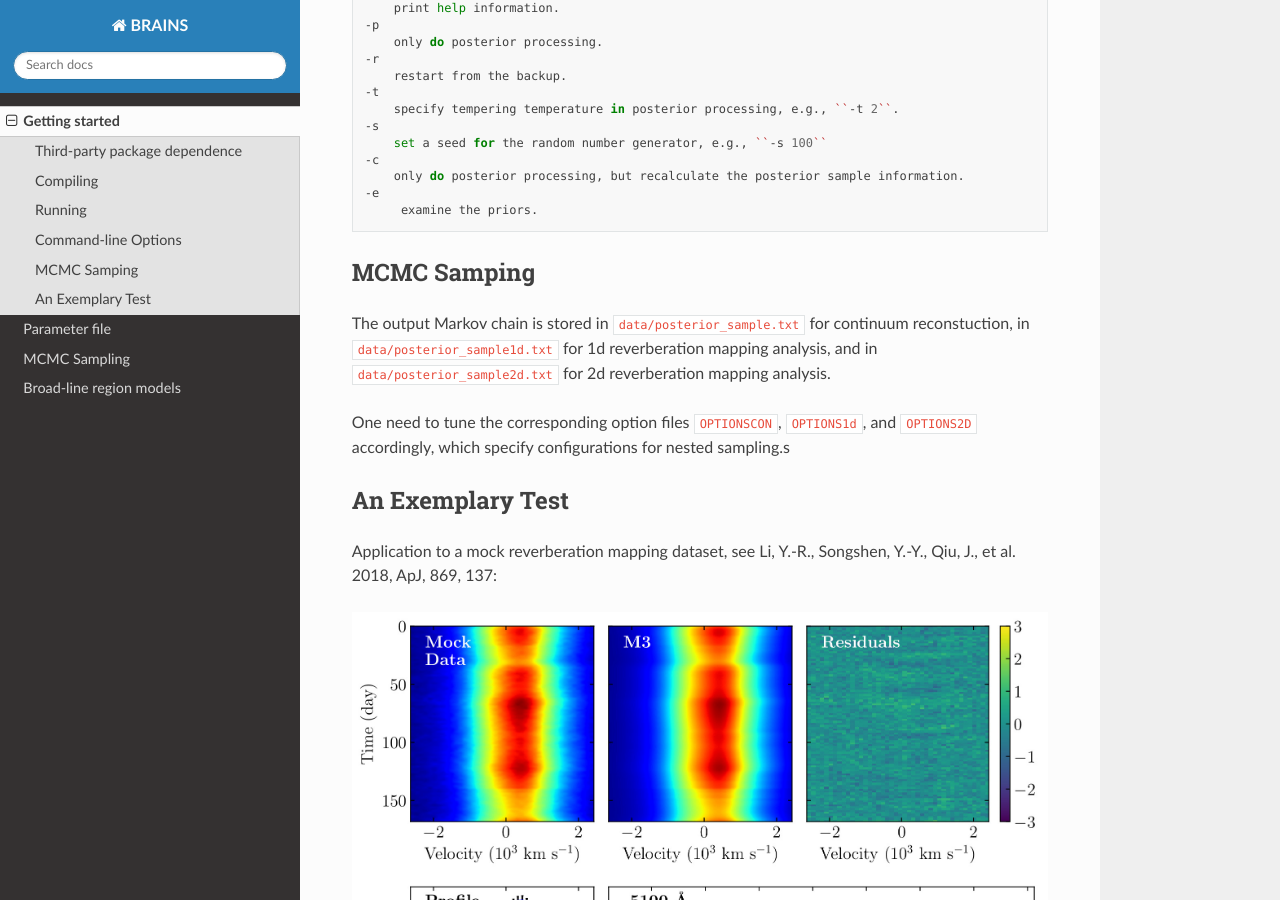
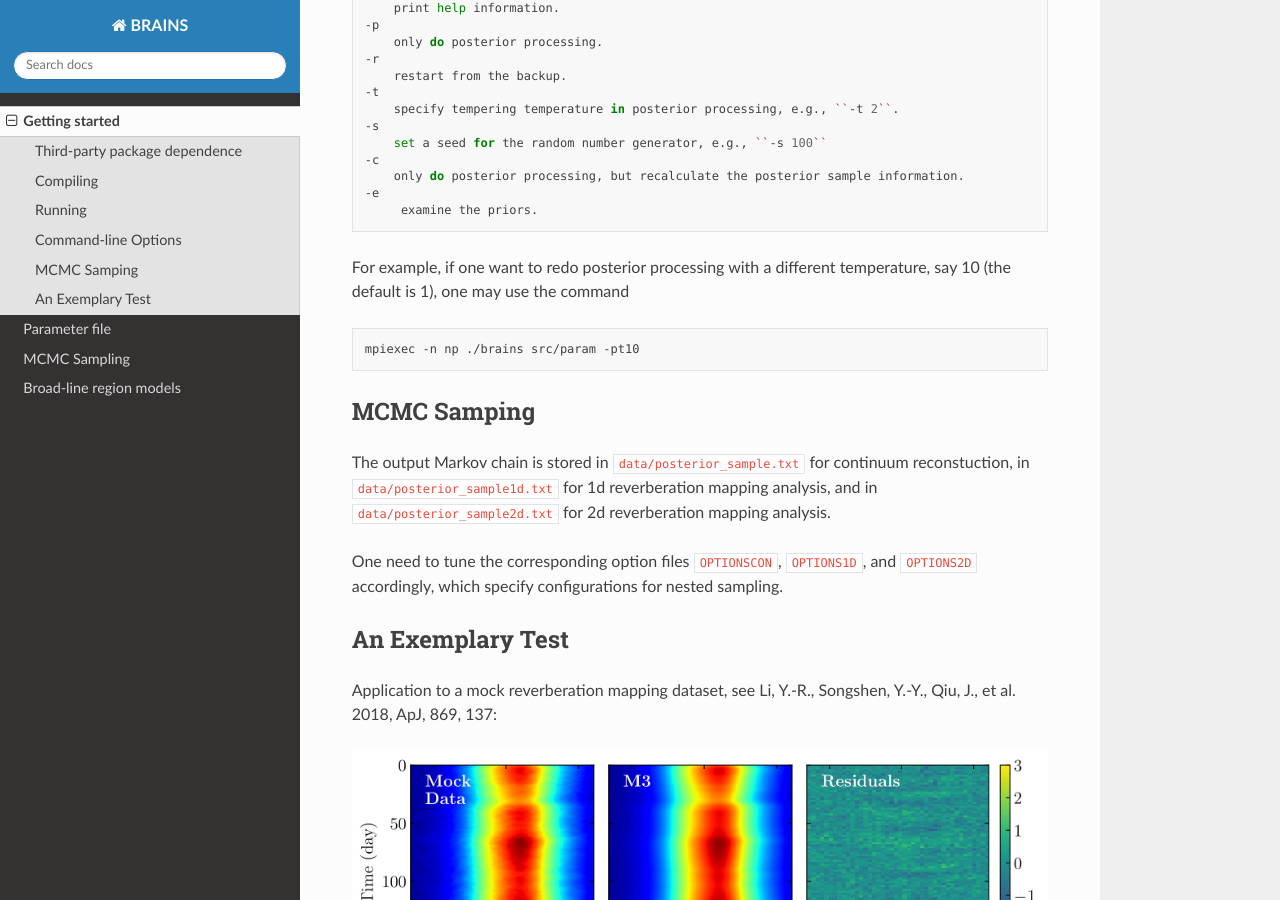
Before and after one commit to LiyrAstroph/BRAINS, a Sphinx documentation site: the page built from docs/getting_started.rst, in a window 1280 px wide and 900 px high, scrolled down 1368 px. Built offline with Sphinx 7.4.7 and the Read the Docs theme 2.0.0, drawn with Linux system fonts in a browser that asks for light colours.

Commit message:
update docs.

```diff
--- a/docs/getting_started.rst
+++ b/docs/getting_started.rst
@@ -73,12 +73,20 @@ Command-line Options
     -e
          examine the priors.
 
+For example, if one want to redo posterior processing with a different temperature, say 10 (the default is 1), one may use the command
+
+.. code:: bash
+
+   mpiexec -n np ./brains src/param -pt10
+
+
+
 MCMC Samping
 ============
 
 The output Markov chain is stored in ``data/posterior_sample.txt`` for continuum reconstuction, in ``data/posterior_sample1d.txt`` for 1d reverberation mapping analysis, and in ``data/posterior_sample2d.txt`` for 2d reverberation mapping analysis.
 
-One need to tune the corresponding option files ``OPTIONSCON``, ``OPTIONS1d``, and ``OPTIONS2D`` accordingly, which specify configurations for nested sampling.s
+One need to tune the corresponding option files ``OPTIONSCON``, ``OPTIONS1D``, and ``OPTIONS2D`` accordingly, which specify configurations for nested sampling.
 
 An Exemplary Test
 =================
--- a/docs/mcmc.rst
+++ b/docs/mcmc.rst
@@ -16,7 +16,7 @@ The format of option file for DNest looks like as follows::
   40    # maximum number of levels
   10    # Backtracking scale length (lambda in the paper)
   100   # Strength of effect to force histogram to equal push. 0-10 is best. (beta in the paper)
-  200   # Maximum number of saves (0 = infinite)
+  200   # Maximum number of saves
   data/sample2d.txt                 # sample file
   data/sample_info2d.txt            # sample_info file
   data/levels2d.txt                 # level file
@@ -27,7 +27,7 @@ The format of option file for DNest looks like as follows::
 
 
 The option file for continuum reconstruction is ``OPTIONSCON``, for 1d RM is ``OPTIONS1D``, and
-for 2d RM is ``OPTIONS2D``. \texttt{brains} will automatically read these options appropriately.
+for 2d RM is ``OPTIONS2D``. ``brains`` will automatically reads these options appropriately.
 
 One should not change the orders of lines. Lines beginning with '\#' are regarded as comments.
 There is not a general rule to set the values of options. The most important options are the options
```
